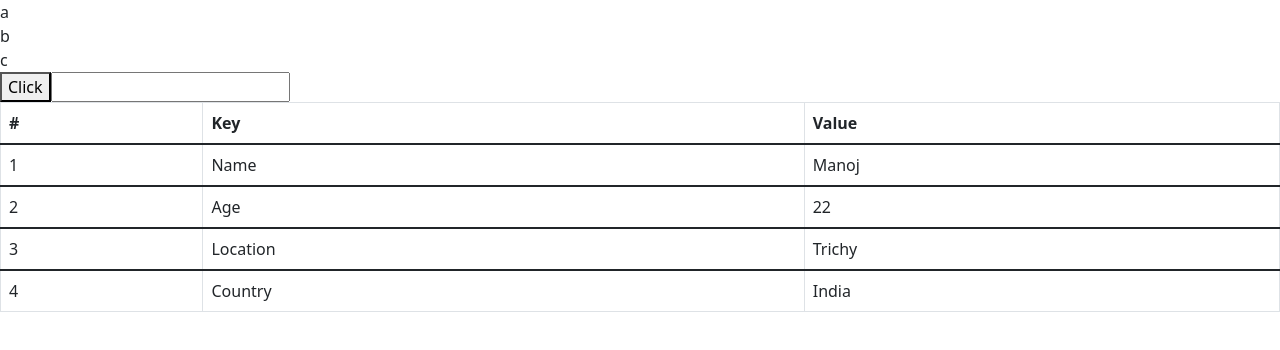
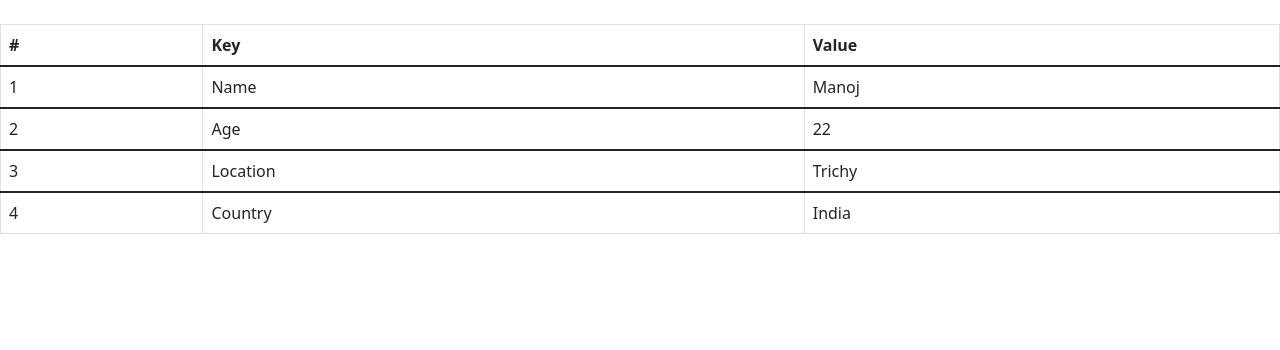
Before and after one commit to gcmanojbabu/ReactPractice-2, a React (Create React App) app: page / in a window 1280 px wide. Shown: the top 350 px of the page. Built offline with nearby package versions, Linux system fonts and the light colour scheme.

Commit message:
"feat: update"

```diff
--- a/src/App.js
+++ b/src/App.js
@@ -44,22 +44,20 @@ export default class App extends Component {
   }
   render() {
     return <div>
-      {this.state.myArray.map((item, index) => {
+      {/* {this.state.myArray.map((item, index) => {
         // return <div key={index}>{i}</div>
         return <NewComponent key={index} myValue={item}></NewComponent>
       })}
-      <button onClick={this.printfn}>Click</button>
+      <button onClick={this.printfn}>Click</button> */}
       {/* {this.state.appName} */}
-      {/* <button onClick={() => {
+      {/* <button onClick={ () => {
         this.setState({
           appName: 'Lean App'
         })
       }}>Click1</button> */}
-
       {/* {this.state.appName1} */}
-
-      <input value={this.state.stringval} onChange={this.inputVal}></input>
-      {this.state.stringval}
+      {/* <input value={this.state.stringval} onChange={this.inputVal}></input>
+      {this.state.stringval} */}
 
       <br></br>
       <Table bordered>
@@ -80,6 +78,7 @@ export default class App extends Component {
           </tbody>
         })}
       </Table>
+
     </div>
   }
 
```
